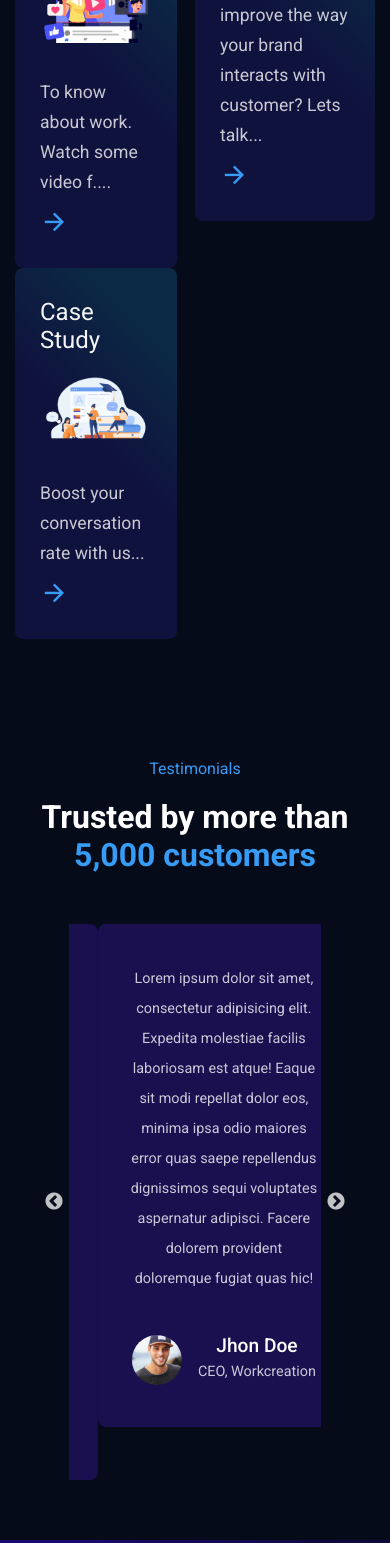
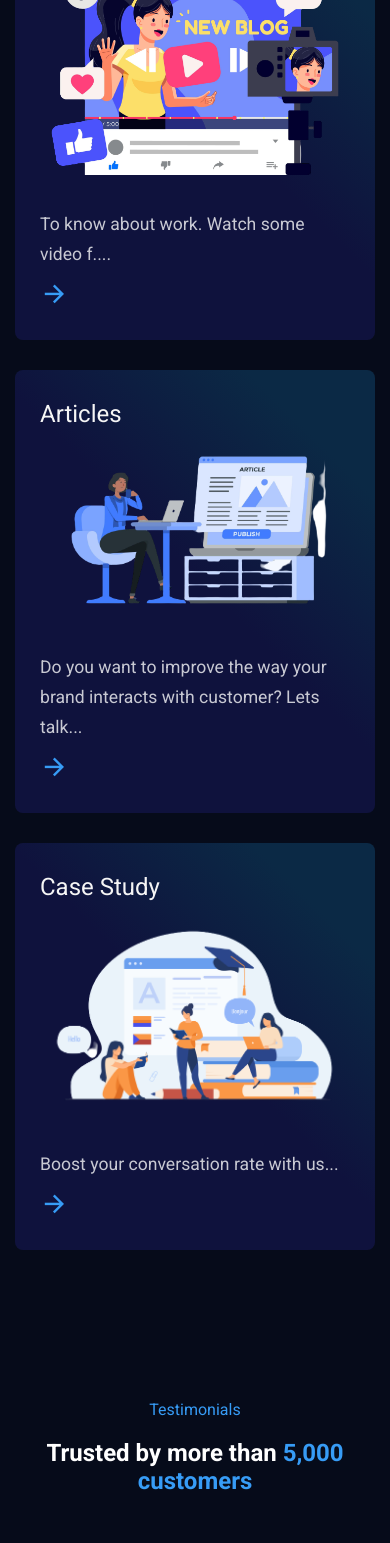
Before and after one commit to busari-mcode/Digital-agency, a React (Create React App) app: page / in a window 390 px wide. Shown: the part 6031-7574 px from the top of the page. Built offline with nearby package versions, Linux system fonts and the light colour scheme.

Commit message:
new changes

```diff
--- a/src/styles/blog.css
+++ b/src/styles/blog.css
@@ -72,6 +72,7 @@
 @media only screen and (max-width: 768px) {
     .blog__item {
         width: 45%;
+        margin-bottom: 30px;
     }
     .blog__item:nth-child(2) {
         width: 50%;
@@ -80,6 +81,14 @@
     .blog__wrapper {
         flex-wrap: wrap;
     }
+}
 
-
+@media only screen and (max-width: 576px) {
+    .blog__item,
+    .blog__item:nth-child(2) {
+        width: 100%;
+    }
+    .blog__item:nth-child(2) {
+        margin-top: 0;
+    }
 }
--- a/src/styles/testimonial.css
+++ b/src/styles/testimonial.css
@@ -41,3 +41,15 @@
     color: white;
     font-weight: 500;
 }
+
+@media only screen and (max-width: 992px) {
+    .slider__content-top h2 {
+        font-size: 1.5rem;
+    }
+}
+
+@media only screen and (max-width: 768px) {
+    .slider__wrapper {
+        width: 90%;
+    }
+}
```
